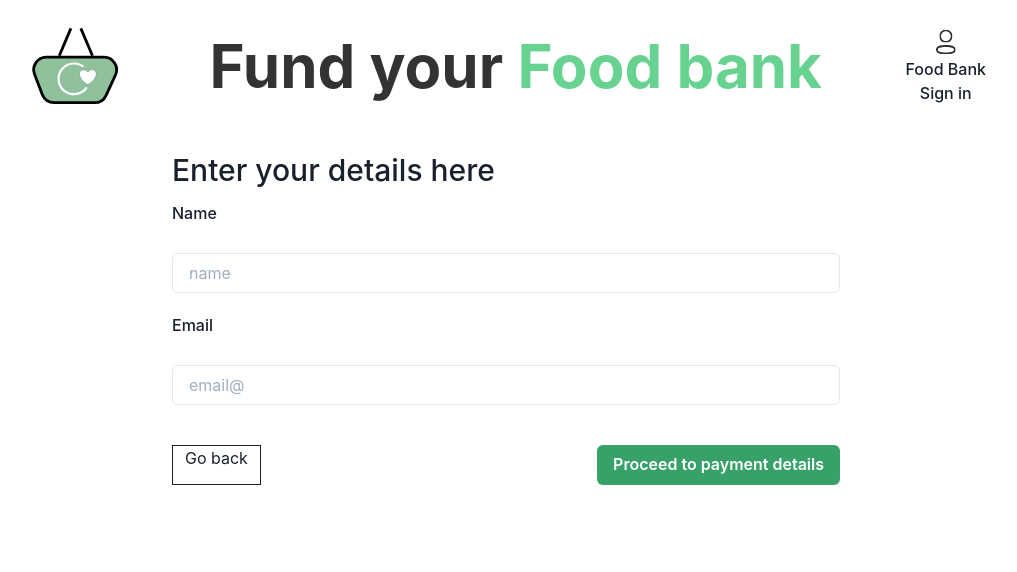
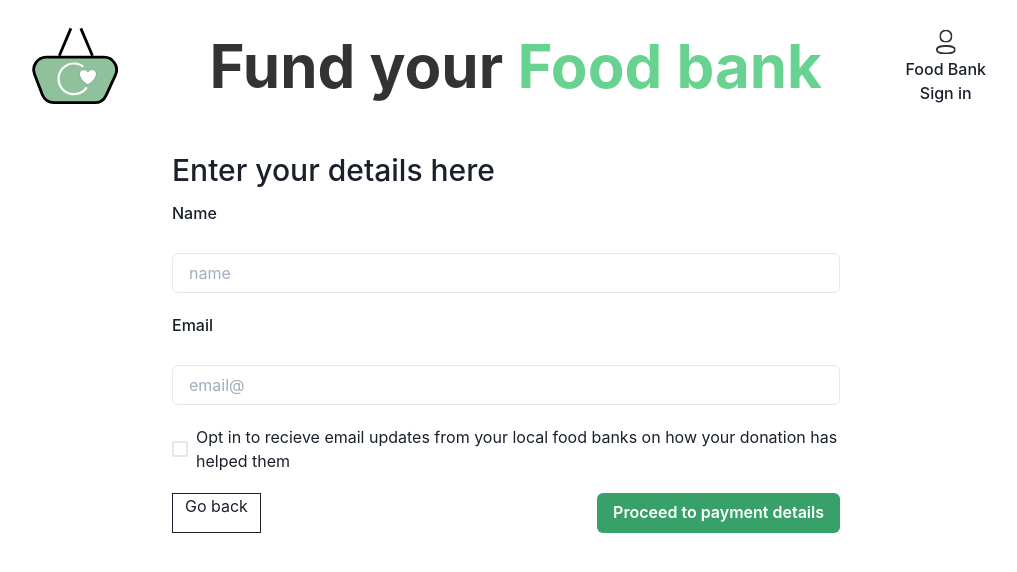
Before and after one commit to azy2k9/fund-my-foodbank, a Next.js app: page /components/donationform in a window 1280 px wide. Shown: the top 572 px of the page, without its empty margins (134-1151 px from the left). Built offline with nearby package versions, Linux system fonts and the light colour scheme.

Commit message:
opt in selection added

```diff
--- a/pages/components/donationform.tsx
+++ b/pages/components/donationform.tsx
@@ -1,4 +1,4 @@
-import {Button, FormControl, FormLabel, Input} from "@chakra-ui/react";
+import {Button, Checkbox, FormControl, FormLabel, Input} from "@chakra-ui/react";
 import Link from "next/link";
 import {Box, Flex, Spacer} from "@chakra-ui/layout";
 
@@ -26,6 +26,7 @@ export default () => {
             <Input my={5} required placeholder={'name'}></Input>
             <FormLabel>Email</FormLabel>
             <Input my={5} required placeholder={'email@'}></Input>
+            <Checkbox required _highlighted={{color: 'green'}}>Opt in to recieve email updates from your local food banks on how your donation has helped them</Checkbox>
             <Flex my={5} gap={5}>
                 <Box background={'white'} border={'solid 1px'} px={3}>
                     <Link href={{
```
